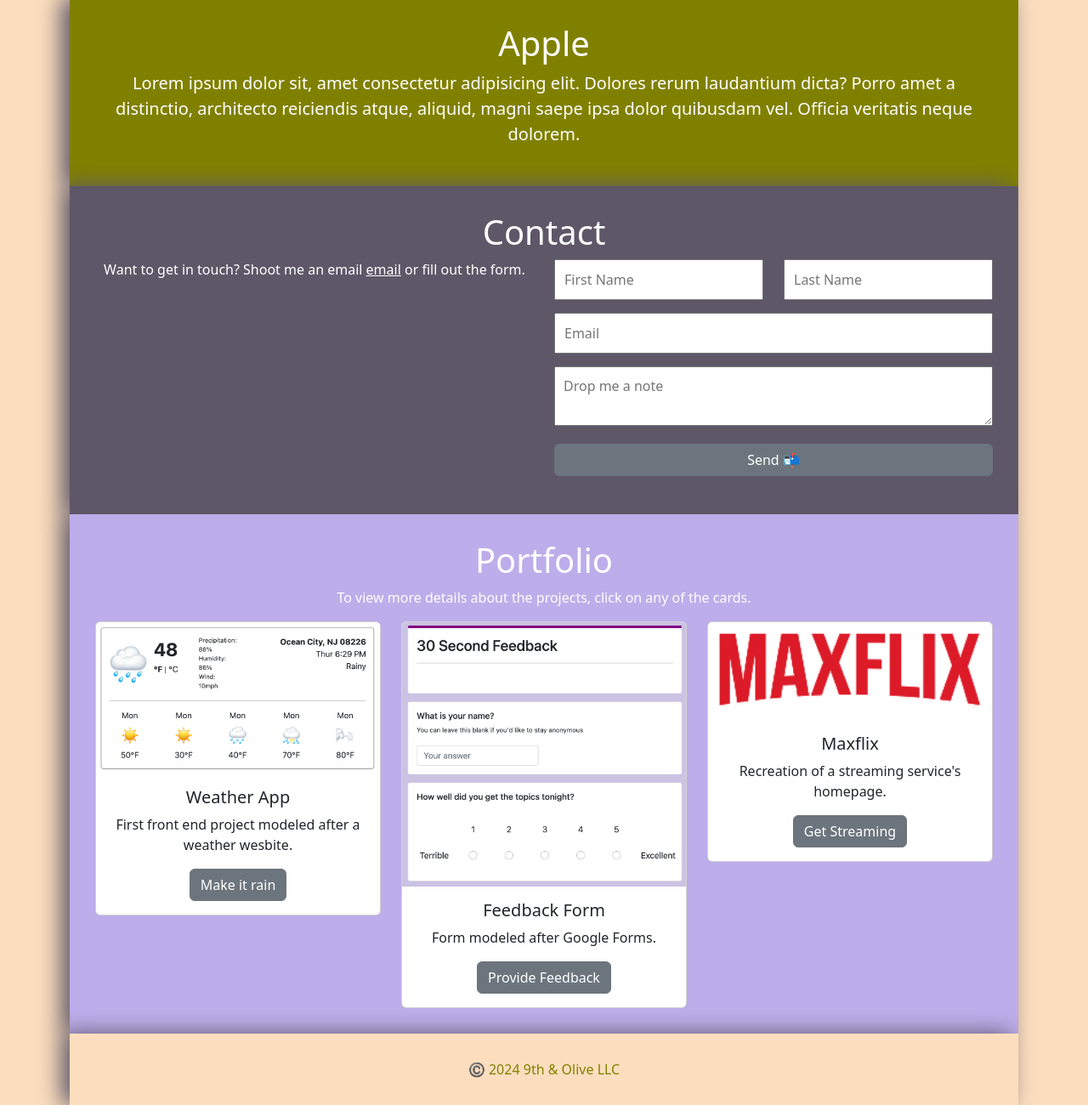
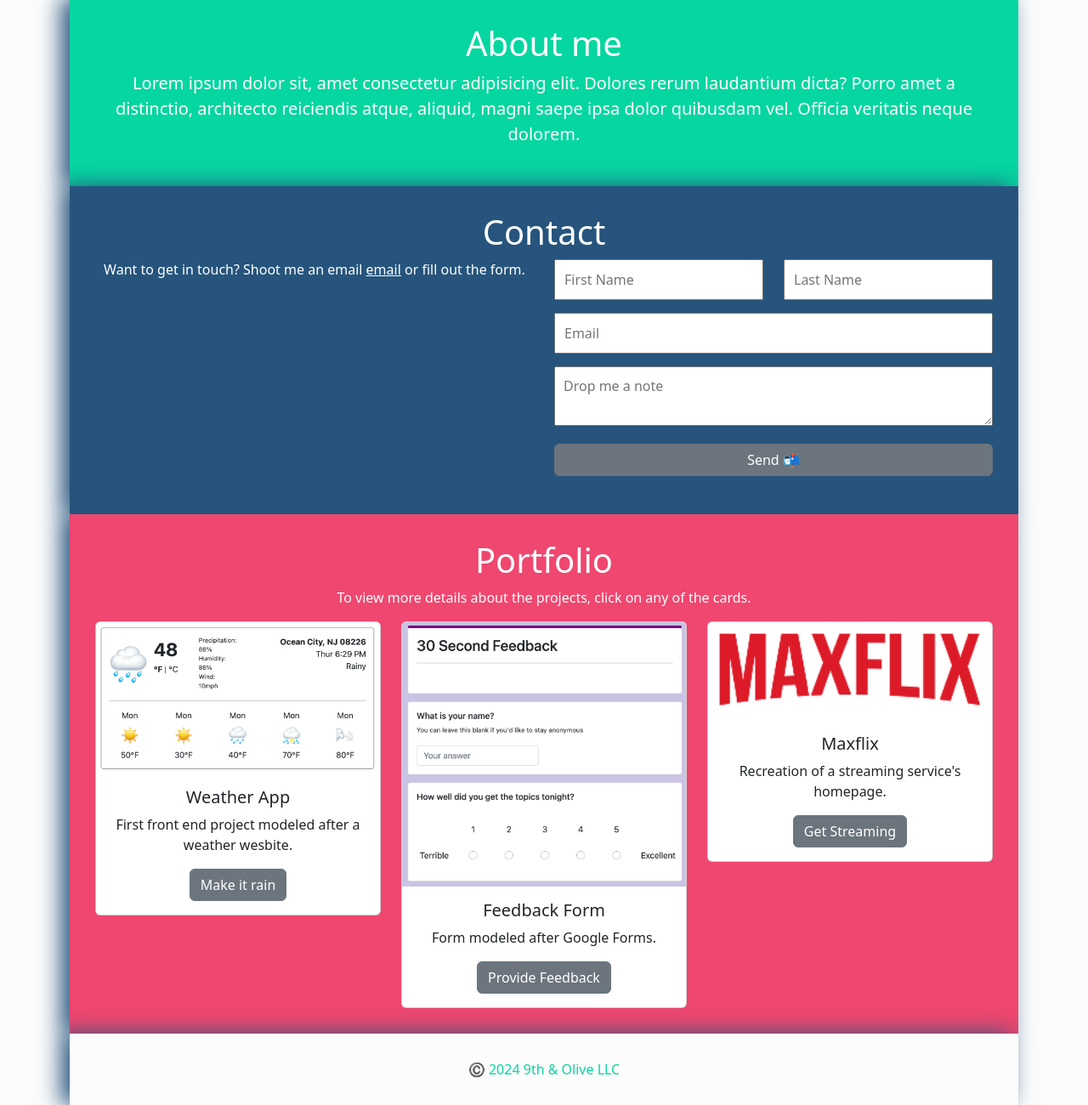
Before and after one commit to Kal3ido/Kal3ido.github.io, a plain HTML site: page index.html in a window 1280 px wide. Shown: the part 803-2103 px from the top of the page at 85% size. Drawn offline with nearby package versions, Linux system fonts and the light colour scheme; a web font is replaced by a local one.

Commit message:
Changed colors

```diff
--- a/index.html
+++ b/index.html
@@ -38,7 +38,7 @@
         >
       </section>
       <section id="about">
-        <h1>Apple</h1>
+        <h1>About me</h1>
         <p>
           Lorem ipsum dolor sit, amet consectetur adipisicing elit. Dolores
           rerum laudantium dicta? Porro amet a distinctio, architecto reiciendis
--- a/style.css
+++ b/style.css
@@ -1,10 +1,10 @@
 body {
-  background-color: #fcdebe;
+  background-color: #fcfcfc;
   font-family: "platypi" sans-serif;
 }
 
 #intro {
-  color: #808000;
+  color: #06d6a0;
   height: 100vh;
 }
 
@@ -20,7 +20,7 @@ body {
 #intro h1 {
   font-family: "platypi";
   font-size: 96px;
-  filter: drop-shadow(5px 5px #5e5768);
+  filter: drop-shadow(5px 5px #26547c);
   animation: fadein ease-in 1s;
 }
 
@@ -66,7 +66,7 @@ body {
 
 #about {
   color: white;
-  background: #808000;
+  background: #06d6a0;
   padding: 30px;
   text-align: center;
   p {
@@ -75,7 +75,7 @@ body {
 }
 
 #contact {
-  background: #5e5768;
+  background: #26547c;
   color: white;
   padding: 30px;
   text-align: center;
@@ -102,13 +102,13 @@ body {
   padding: 30px;
   color: white;
   text-align: center;
-  background: #bdadea;
+  background: #ef476f;
 }
 
 footer {
   padding: 30px;
-  background: #fcdebe;
-  color: #808000;
+  background: #fcfcfc;
+  color: #06d6a0;
   text-align: center;
 }
 
@@ -116,15 +116,15 @@ footer {
 #contact,
 #portfolio,
 footer {
-  box-shadow: -10px 0px 25px #5e5768;
+  box-shadow: -10px 0px 25px #26547c;
 }
 
 .bg-light {
-  background-color: #808000 !important;
+  background-color: #06d6a0 !important;
 }
 
 #project {
-  background: #bdadea;
+  background: #ef476f;
   color: white;
   padding: 30px;
 }
```
